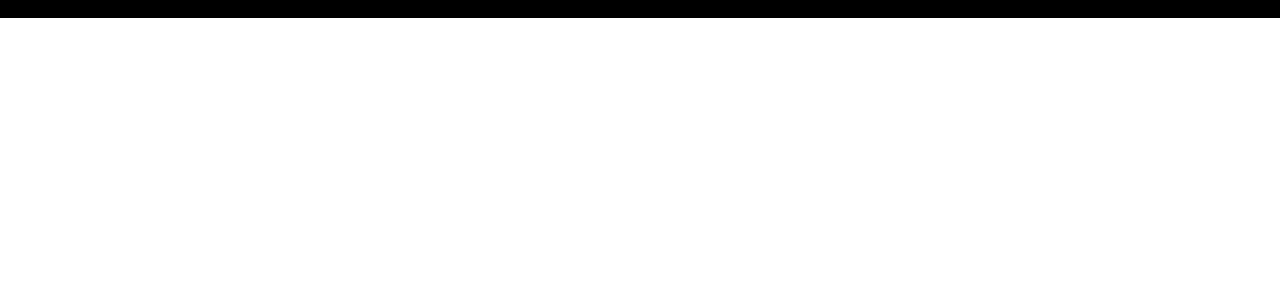
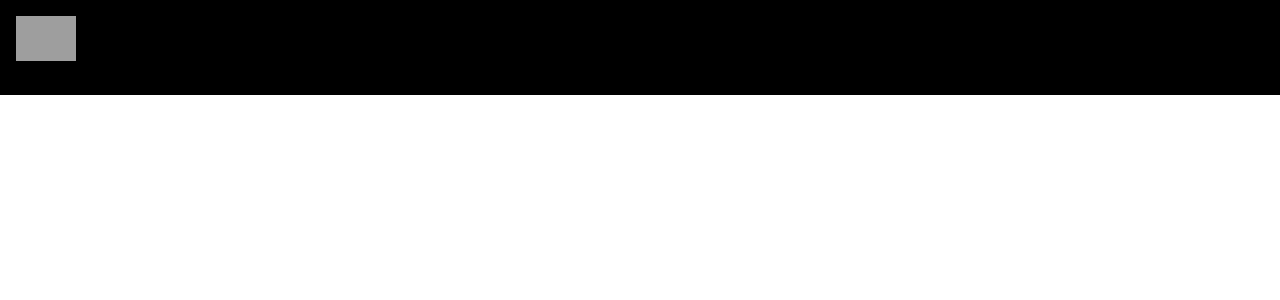
Before and after one commit to digimori/YoutubeClone, a React (Create React App) app: page / in a window 1280 px wide. Shown: the top 300 px of the page. Built offline with nearby package versions, Linux system fonts and the light colour scheme; grey boxes are pictures that could not be loaded.

Commit message:
feat: Navbar component compiled - SearchBar component to be added shortly.

```diff
--- a/src/components/Navbar.jsx
+++ b/src/components/Navbar.jsx
@@ -1,13 +1,18 @@
-import React from 'react';
-import { Stack } from '@mui/material';
-import { Link } from 'react-router-dom';
+import { Stack } from "@mui/material";
+import { Link } from "react-router-dom";
 
-import { logo } from '../utils/constants';
+import { logo } from "../utils/constants";
+import SearchBar from "./SearchBar";
 
-const Navbar = () => {
-  <Stack>
+const Navbar = () => (
+  <Stack direction="row" alignItems="center" p={2} sx={{ position:  "sticky", background: '#000', top: 0, justifyContent: "space-between" }}>
+    <Link to="/" style={{ display: "flex", alignItems: "center" }}>
+      <img src={logo} alt="logo" height={45} />
+    </Link>
+
+    <SearchBar />
 
   </Stack>
-}
+);
 
-export default Navbar
+export default Navbar;
--- /dev/null
+++ b/src/components/SearchBar.jsx
@@ -0,0 +1,9 @@
+import React from 'react'
+
+const SearchBar = () => {
+  return (
+    <div>SearchBar</div>
+  )
+}
+
+export default SearchBar
--- a/src/components/index.js
+++ b/src/components/index.js
@@ -3,3 +3,4 @@
 export { default as SearchFeed } from './SearchFeed';
 export { default as ChannelDetail } from './ChannelDetail';
 export { default as VideoDetail } from './VideoDetail';
+export { default as SearchBar } from './SearchBar';
--- a/src/index.css
+++ b/src/index.css
@@ -50,7 +50,7 @@
   text-transform: capitalize;
   display: flex;
   align-items: center;
-  justify-content: start;
+  justify-content: flex-start;
   cursor:pointer;
   background: transparent;
   outline: none;
```
